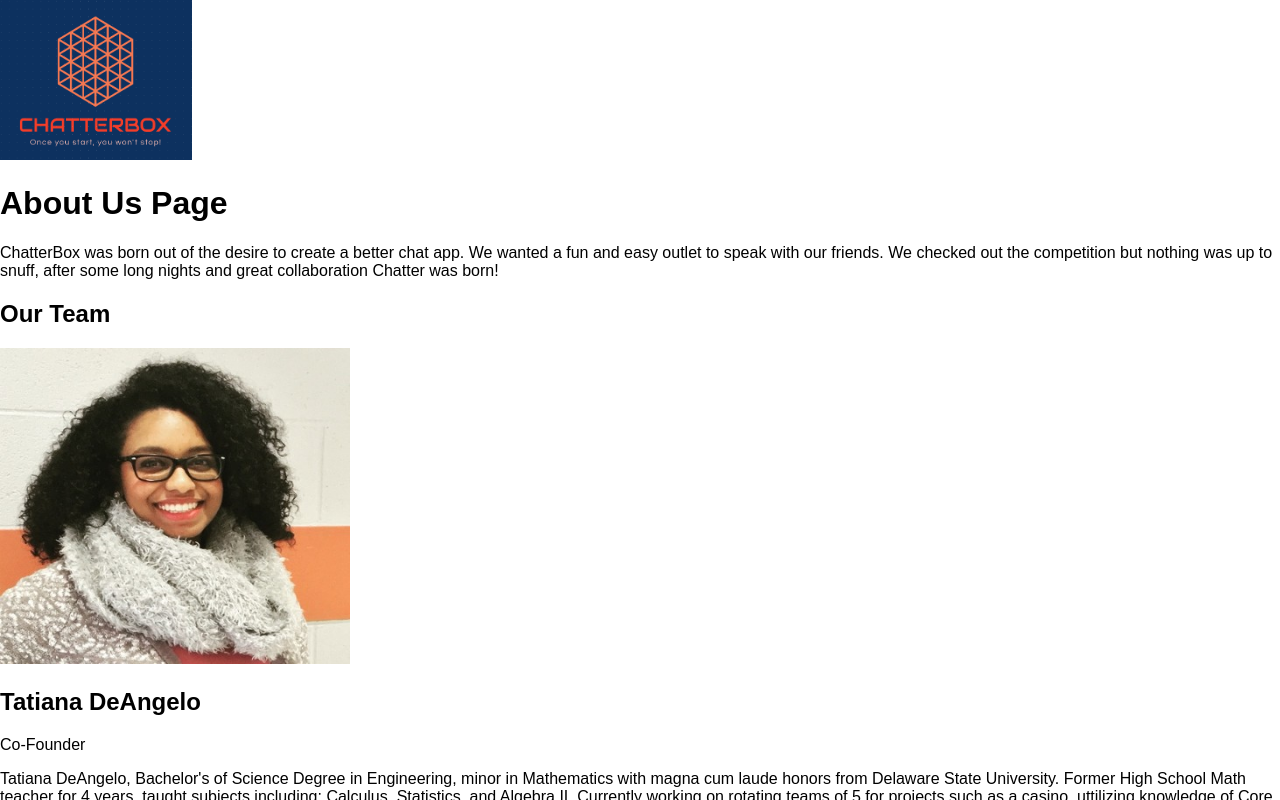
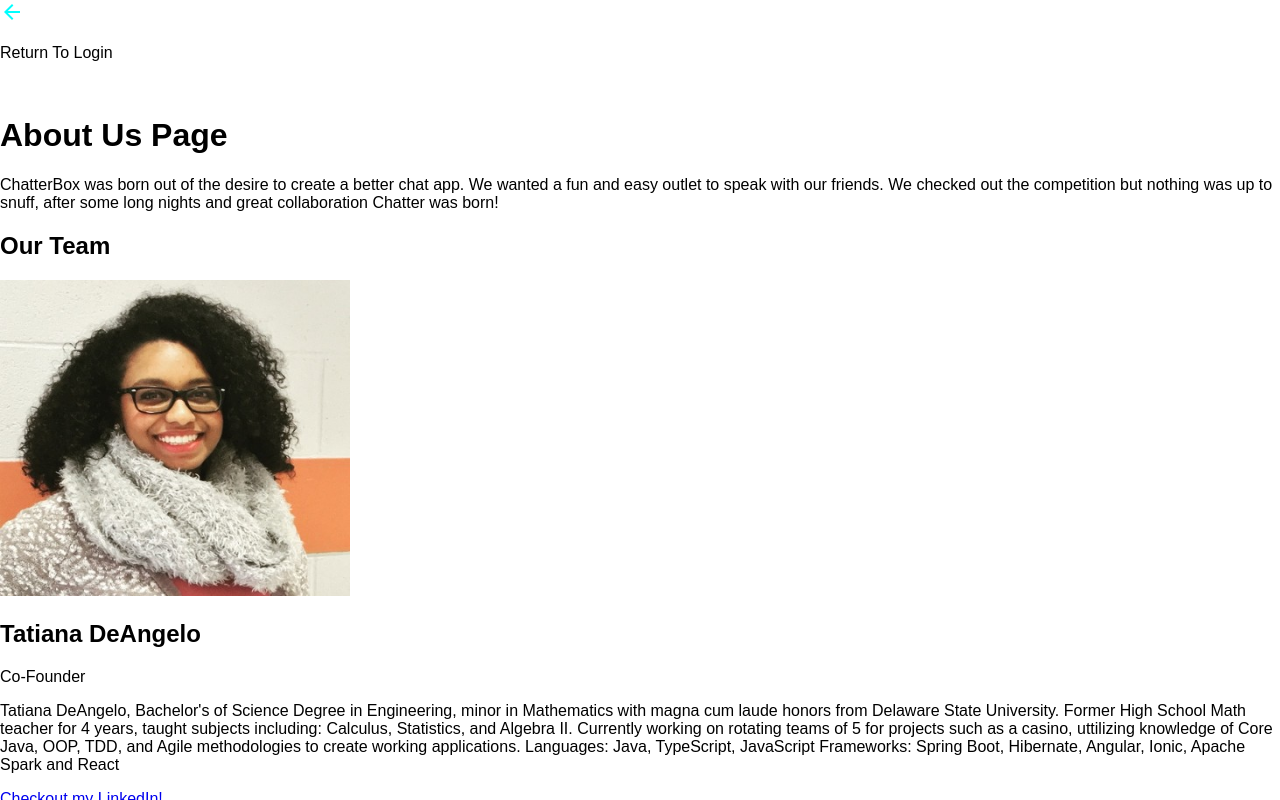
Before and after one commit to Chatter-Box/FrontEndChatterBox, a React (Create React App) app: page /aboutUs in a window 1280 px wide. Shown: the top 800 px of the page. Built offline with nearby package versions, Linux system fonts and the light colour scheme.

Commit message:
added back button

```diff
--- a/src/components/aboutUs/AboutUs.js
+++ b/src/components/aboutUs/AboutUs.js
@@ -1,15 +1,29 @@
 import React from 'react';
 import './aboutUs.css';
-// import Icon from '@material-ui/core/Icon';
-// import { Button, FormControl, InputLabel, Input } from '@material-ui/core';
-// import ArrowBackIcon from '@material-ui/icons/ArrowBack';
-/* <ArrowBackIcon className='ArrowBack_icon link'/>  */
+import Icon from '@material-ui/core/Icon';
+import { Button, FormControl, InputLabel, Input, Link} from '@material-ui/core';
+import ArrowBackIcon from '@material-ui/icons/ArrowBack';
+import { useHistory } from 'react-router';
+
 
 export default function AboutUs() {
 
+  const history = useHistory();
+
+  const goToLogin= (event) => {
+    event.preventDefault();
+    history.push('/');
+}
+
+
 return (
   <div>
-    <img src="ChatterBoxLogo.png" className="Logo" alt="ChatterBox Logo" width="192" height="160" />
+    <div>
+      <ArrowBackIcon className='ArrowBack_icon link' onClick={goToLogin}/>
+      <p>Return To Login</p>
+    </div>
+      <br></br>
+      {/* <img src="ChatterBoxLogo.png" className="Logo" alt="ChatterBox Logo" width="192" height="160" />  */}
 
       <div class="about-section">
         <h1>About Us Page</h1>
--- a/src/components/settings/Settings.js
+++ b/src/components/settings/Settings.js
@@ -17,6 +17,7 @@ return (
     <div class="col-md-3 pt-0">
       <div class="list-group list-group-flush account-settings-links">
         <a class="list-group-item list-group-item-action active" data-toggle="list" href="#account-general">General</a>
+        <br></br>
         <a class="list-group-item list-group-item-action" data-toggle="list" href="#account-change-password">Change password</a>
 
       </div>
@@ -26,7 +27,7 @@ return (
             <div class="tab-pane fade active show" id="account-general">
 
               <div class="card-body media align-items-center">
-                <img src="blank-profile.png" alt="A Blank Profile Avatar" class="d-block ui-w-80"/>
+                <img src="blank-profile.png" alt="A Blank Profile Avatar" class="d-block ui-w-80" width="200" height="200"/>
                 <div class="media-body ml-4">
                   <label class="btn btn-outline-primary">
                     Upload new photo
```
Also changed, not shown: src/components/aboutUs/aboutUs.css (line endings or trailing spaces). Lines whose indentation alone changed are shown as unchanged.
